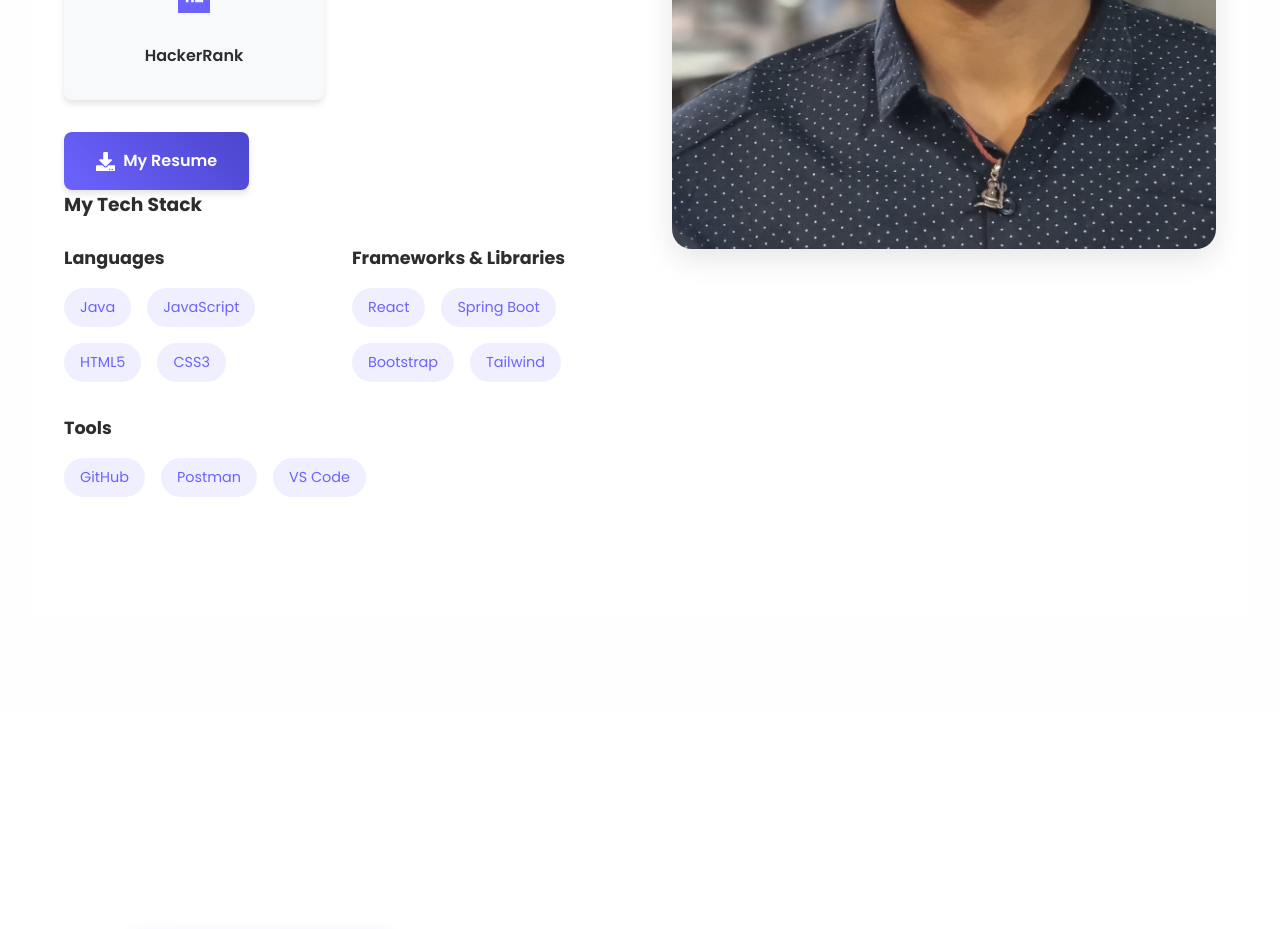
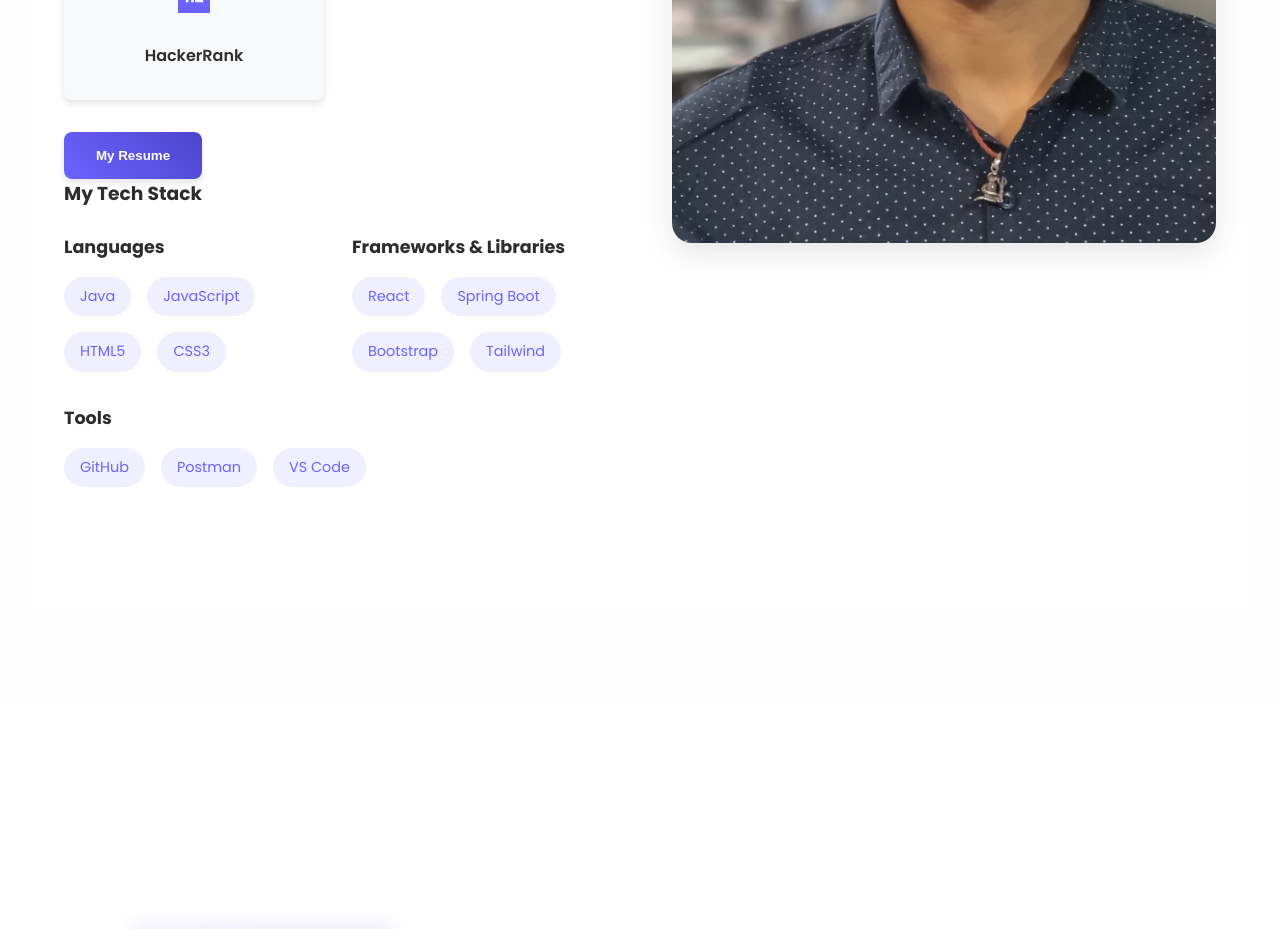
Before and after one commit to theyogendra01/myportfolio, a React (Create React App) app: page / in a window 1280 px wide. Shown: the part 1560-2489 px from the top of the page. Built offline with nearby package versions, Linux system fonts and the light colour scheme.

Commit message:
updated footer

```diff
--- a/src/components/About.jsx
+++ b/src/components/About.jsx
@@ -1,15 +1,24 @@
 import { motion } from 'framer-motion';
 import { useInView } from 'react-intersection-observer';
-import { FaDownload } from 'react-icons/fa';
 import { SiGeeksforgeeks, SiLeetcode, SiHackerrank } from 'react-icons/si';
 import profileImage from '../assets/profile.jpg';
-import Resume from '../assets/Yogender.pdf';
 
 const About = () => {
     const [ref, inView] = useInView({
         threshold: 0.3,
         triggerOnce: true
     });
+
+    const handleResumeDownload = (e) => {
+        e.preventDefault();
+        // Create a link element
+        const link = document.createElement('a');
+        link.href = '/Yogender.pdf'; // This will look for the file in the public folder
+        link.download = 'Yogender_Swami_Resume.pdf';
+        document.body.appendChild(link);
+        link.click();
+        document.body.removeChild(link);
+    };
 
     const codingProfiles = [
         {
@@ -72,15 +81,14 @@
                             ))}
                         </div>
                     </div>
-                    <motion.a
-                        href={Resume}
-                        download="Yogender_Swami_Resume.pdf"
+                    <motion.button
+                        onClick={handleResumeDownload}
                         className="resume-button"
                         whileHover={{ scale: 1.05 }}
                         whileTap={{ scale: 0.95 }}
                     >
-                        <FaDownload /> My Resume
-                    </motion.a>
+                        My Resume
+                    </motion.button>
                     <div className="tech-stack">
                         <h3>My Tech Stack</h3>
                         <div className="tech-categories">
--- a/src/styles/about.css
+++ b/src/styles/about.css
@@ -109,11 +109,6 @@
     width: 100%;
     height: 100%;
     object-fit: cover;
-    transition: transform 0.3s ease;
-}
-
-.profile-image:hover {
-    transform: scale(1.05);
 }
 
 .placeholder-image {
```
Also changed, not shown: 1 other file (tests, documents, lock files or other folders).
